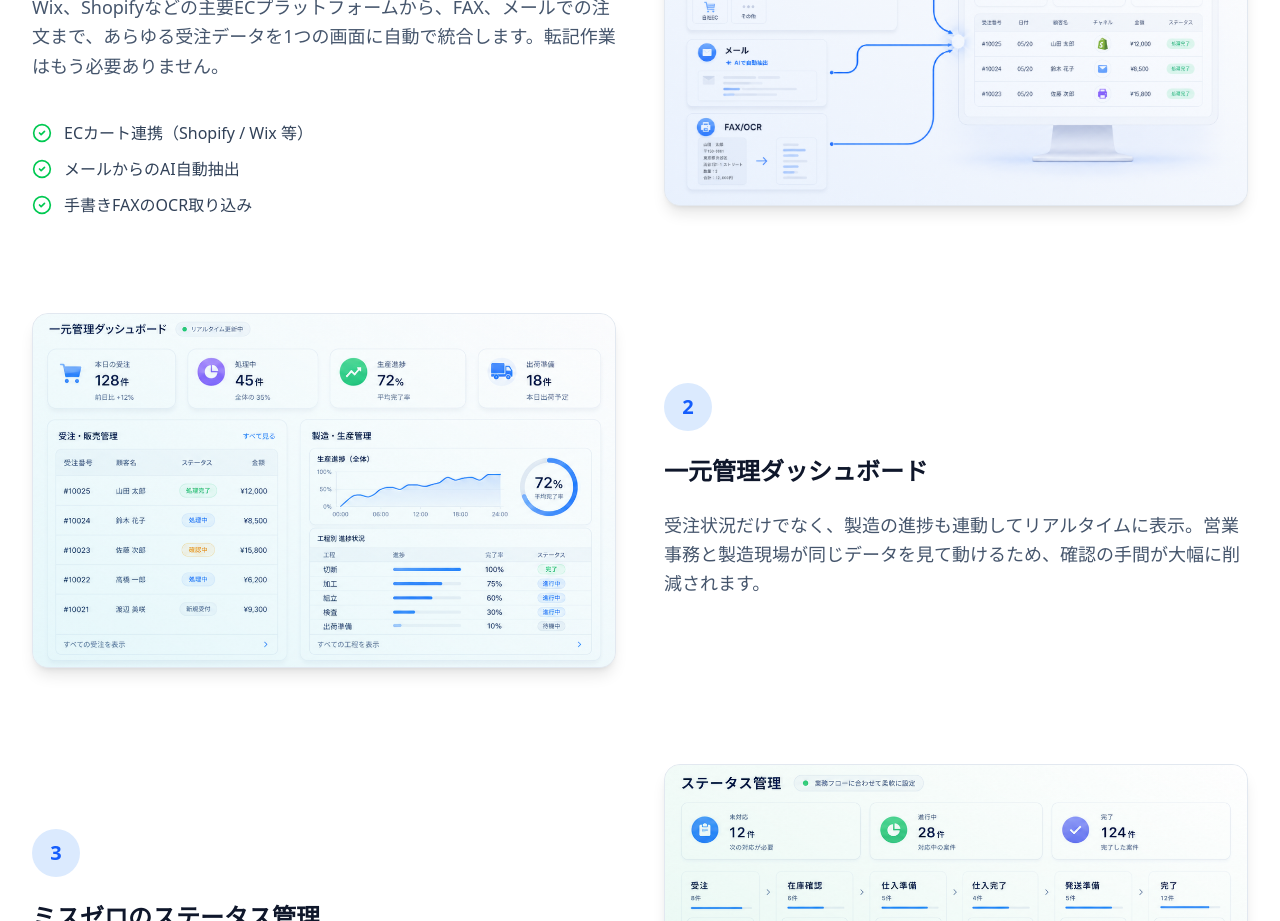
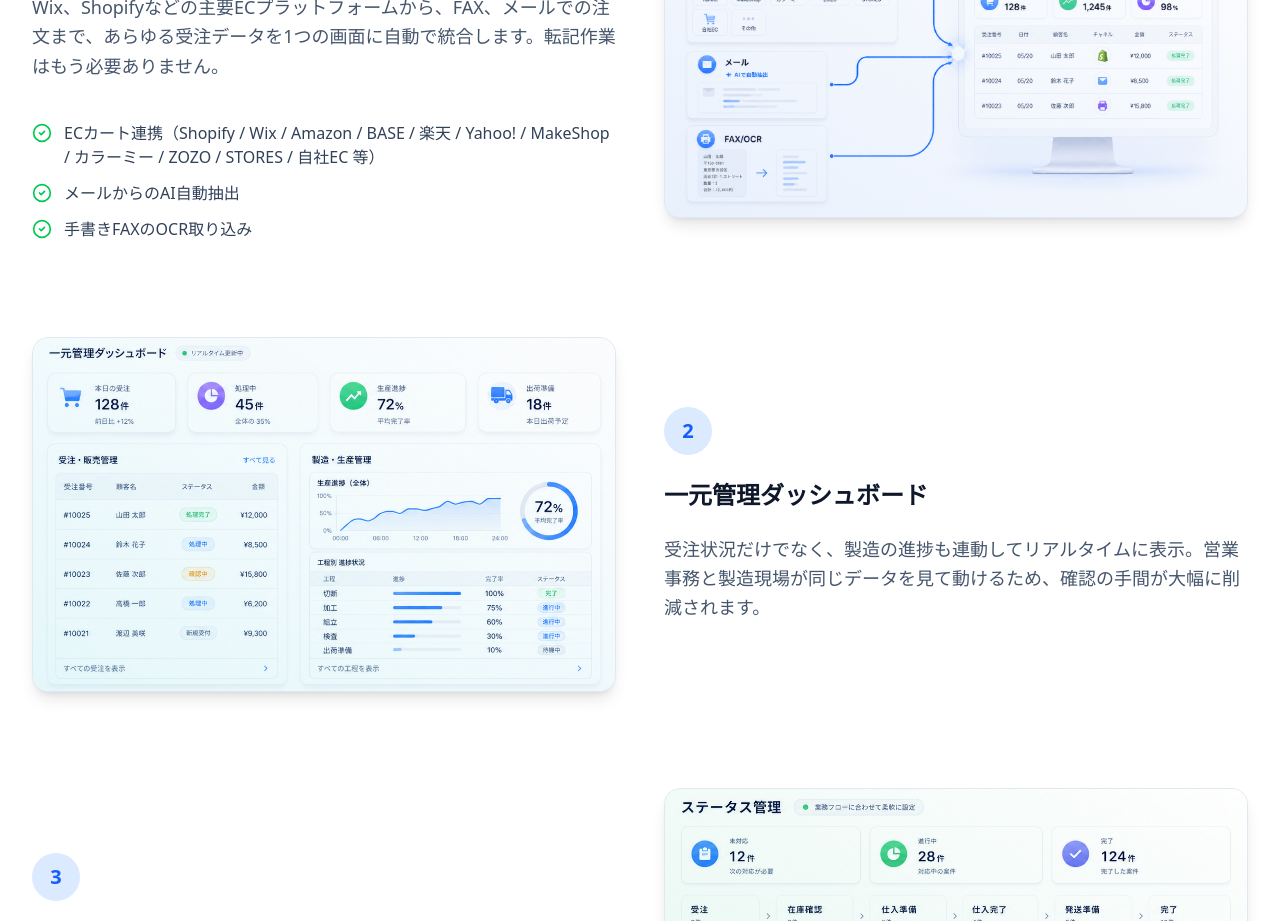
Before and after one commit to Yasu117/nexride-web, a Next.js app: page /nexus-oms in a window 1280 px wide. Shown: the part 2480-3401 px from the top of the page. Built offline with nearby package versions, Linux system fonts and the light colour scheme.

Commit message:
feat(oms): expand supported EC platforms list

```diff
--- a/app/nexus-oms/page.tsx
+++ b/app/nexus-oms/page.tsx
@@ -174,9 +174,9 @@ export default function NexusOMSLandingPage() {
                   Wix、Shopifyなどの主要ECプラットフォームから、FAX、メールでの注文まで、あらゆる受注データを1つの画面に自動で統合します。転記作業はもう必要ありません。
                 </p>
                 <ul className="space-y-3 pt-4">
-                  {['ECカート連携（Shopify / Wix 等）', 'メールからのAI自動抽出', '手書きFAXのOCR取り込み'].map((item, i) => (
-                    <li key={i} className="flex items-center gap-3 text-slate-700">
-                      <CheckCircle2 className="w-5 h-5 text-green-500 flex-shrink-0" />
+                  {['ECカート連携（Shopify / Wix / Amazon / BASE / 楽天 / Yahoo! / MakeShop / カラーミー / ZOZO / STORES / 自社EC 等）', 'メールからのAI自動抽出', '手書きFAXのOCR取り込み'].map((item, i) => (
+                    <li key={i} className="flex items-start gap-3 text-slate-700">
+                      <CheckCircle2 className="w-5 h-5 text-green-500 flex-shrink-0 mt-0.5" />
                       <span>{item}</span>
                     </li>
                   ))}
```
